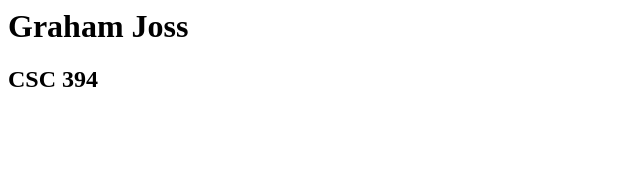
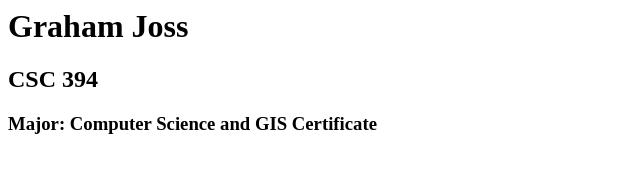
Before and after one commit to gramjos/csc-394-assignment-1, a plain HTML site: page index.html in a window 1280 px wide. Shown: the whole page, without its empty margins (0-640 px from the left). Drawn offline with Linux system fonts and the light colour scheme.

Commit message:
Update index.html

```diff
--- a/index.html
+++ b/index.html
@@ -1,9 +1,10 @@
 <html xmlns="http://www.w3.org/1999/xhtml" >
   <head>
-    <title>{STUDENT NAME} Home Page</title>
+    <title>Graham Joss' Home Page</title>
   </head>
   <body>
     <h1>Graham Joss</h1>
     <h2>CSC 394</h2>
+	<h3>Major: Computer Science and GIS Certificate</h3>
   </body>
 </html>
```
